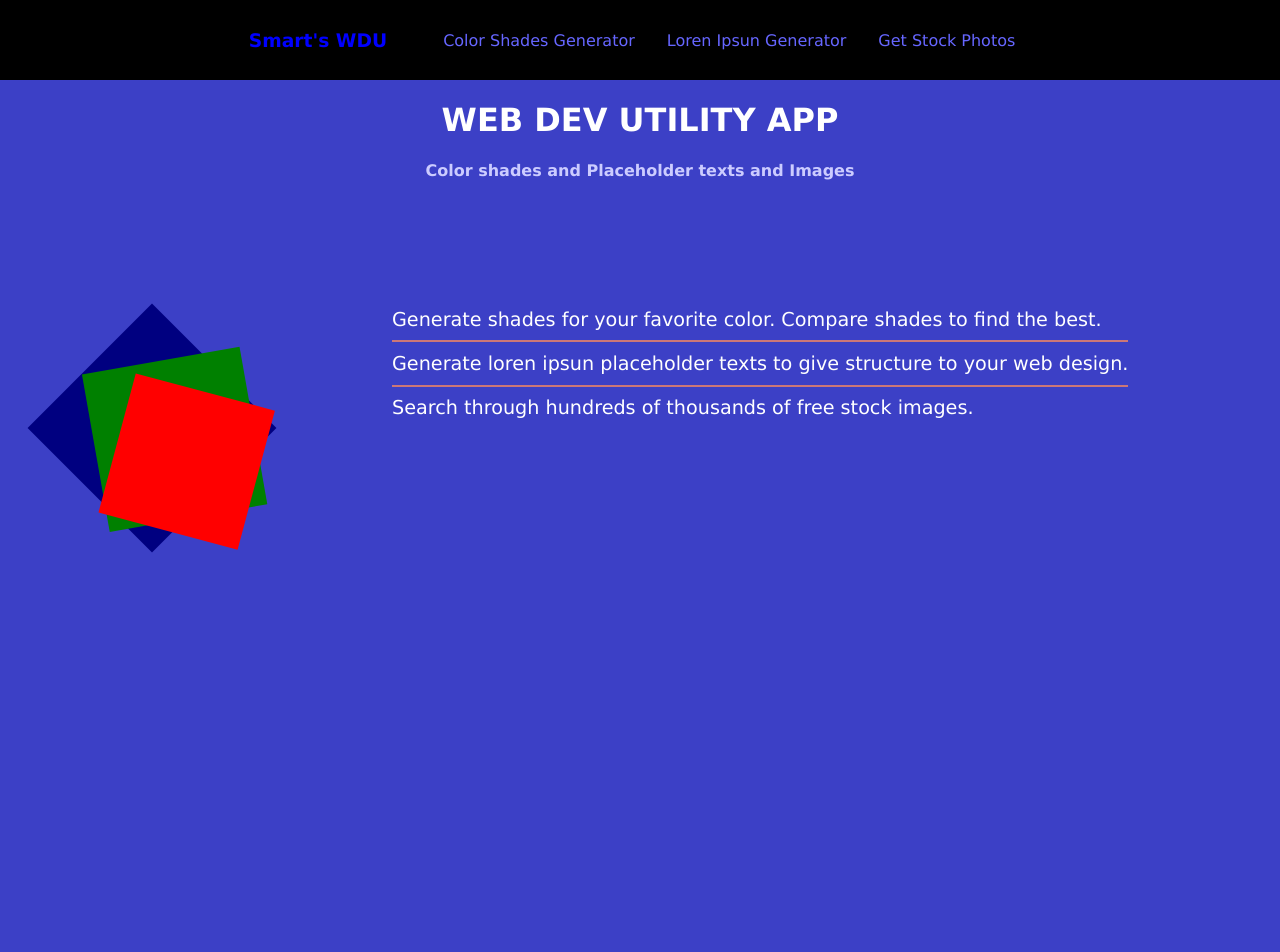
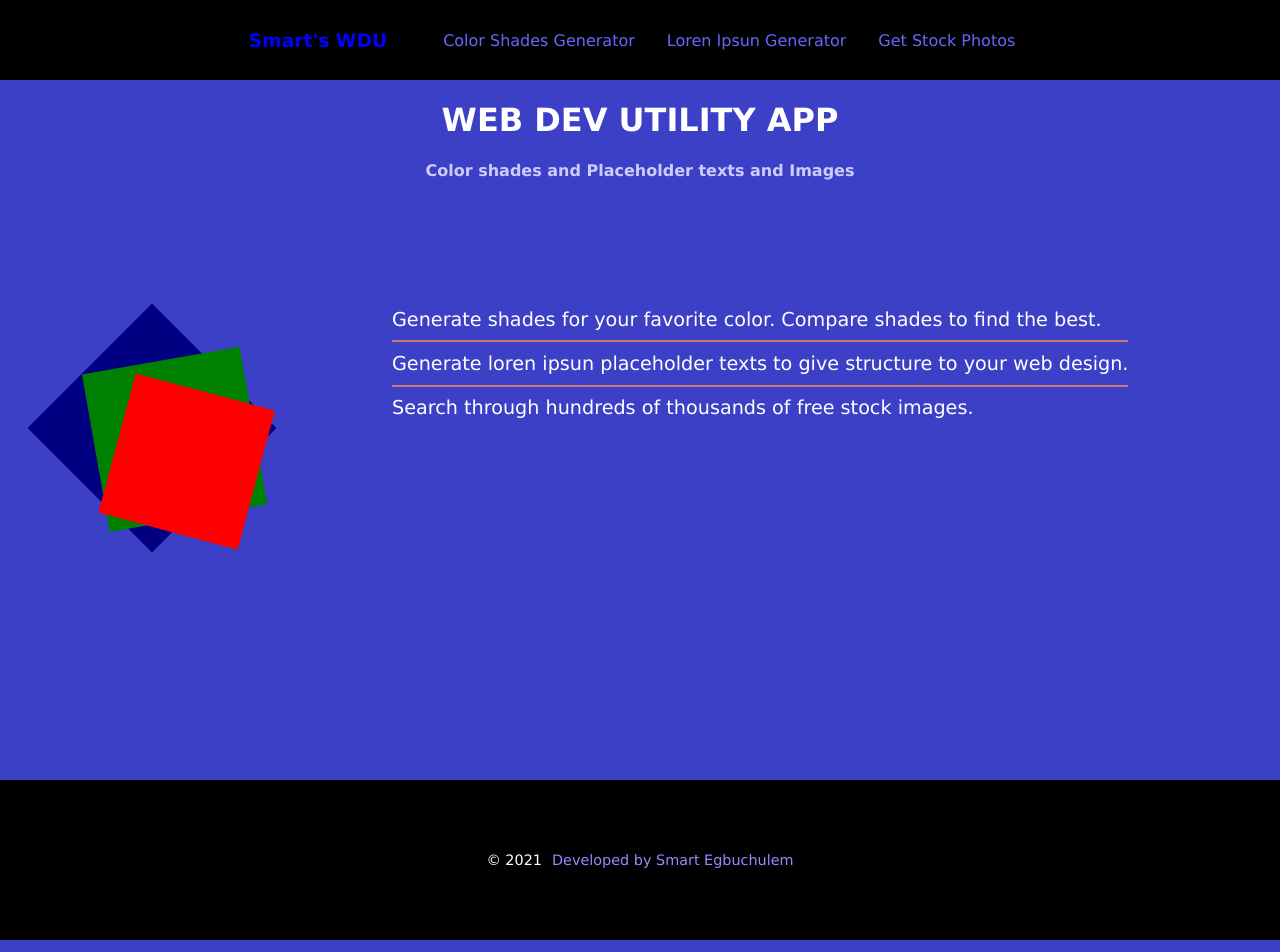
Before and after one commit to SmartGlaxx/webdev-utility, a React (Create React App) app: page / in a window 1280 px wide. Shown: the top 952 px of the page. Built offline with nearby package versions, Linux system fonts and the light colour scheme.

Commit message:
minor corrections made

```diff
--- a/src/App.js
+++ b/src/App.js
@@ -33,7 +33,7 @@ const App = ()=>{
           <Error />
         </Route>
       </Switch>
-
+      <Footer />
     </Router>
     </>
   )
--- a/src/components/color.js
+++ b/src/components/color.js
@@ -17,7 +17,12 @@ export const Color =({item, i})=>{
     return (
         <>
         <div className='colorContainer' style={{postion: 'relative'}}>
-        <div style={{backgroundColor: `#${hex}`, color: `${i > 10 ? 'white': 'black' }`}} >
+        <div style={{backgroundColor: `#${hex}`, color: `${i > 10 ? 'white': 'black' }`}}
+        onClick={()=>{
+            copiedFunc(hex, i)
+        navigator.clipboard.writeText(hex)
+        }}
+         >
         <span className='hexVal'>#{hex}</span>
         <span className='copy' onClick={()=>{
             copiedFunc(hex, i)
--- a/src/components/footer.js
+++ b/src/components/footer.js
@@ -7,7 +7,7 @@ const FootDiv = styled.div`
     display: flex;
     align-items: center;
     justify-content: center;
-    bottom: 0px;
+    bottom: -140px;
     height: 10vh;
     width: 100%;
     color: white;
@@ -15,6 +15,9 @@ const FootDiv = styled.div`
     .name{
         color: #98f;
         margin-left: 10px
+    }
+    @media screen and (orientation: landscape){
+    	height: 20vh
     }
 
 `
--- a/src/components/sidebar.js
+++ b/src/components/sidebar.js
@@ -55,7 +55,6 @@ export const Overlay =({closeMenu})=>{
     return (
         <SideBar onClick={closeMenu} >
         <div className='overlay'>
-        <h1>OVERLAY</h1>
         </div>
         </SideBar>
     )
--- a/src/pages/colors.js
+++ b/src/pages/colors.js
@@ -167,7 +167,6 @@ function App() {
          return <Color key={i} item={item} i={i} />
        })}
       </div>
-      <Footer />
     </Container>
 
   );
--- a/src/pages/home.js
+++ b/src/pages/home.js
@@ -9,7 +9,8 @@ import {Link} from 'react-router-dom'
 const Container = styled.div`
 font-size: 1rem;
 max-width: 100%;
-min-height: 140vh;
+min-height: 40vh;
+backgroundP: red;
 box-sizing: border-box;
 height:auto;
 position: relative;
```
